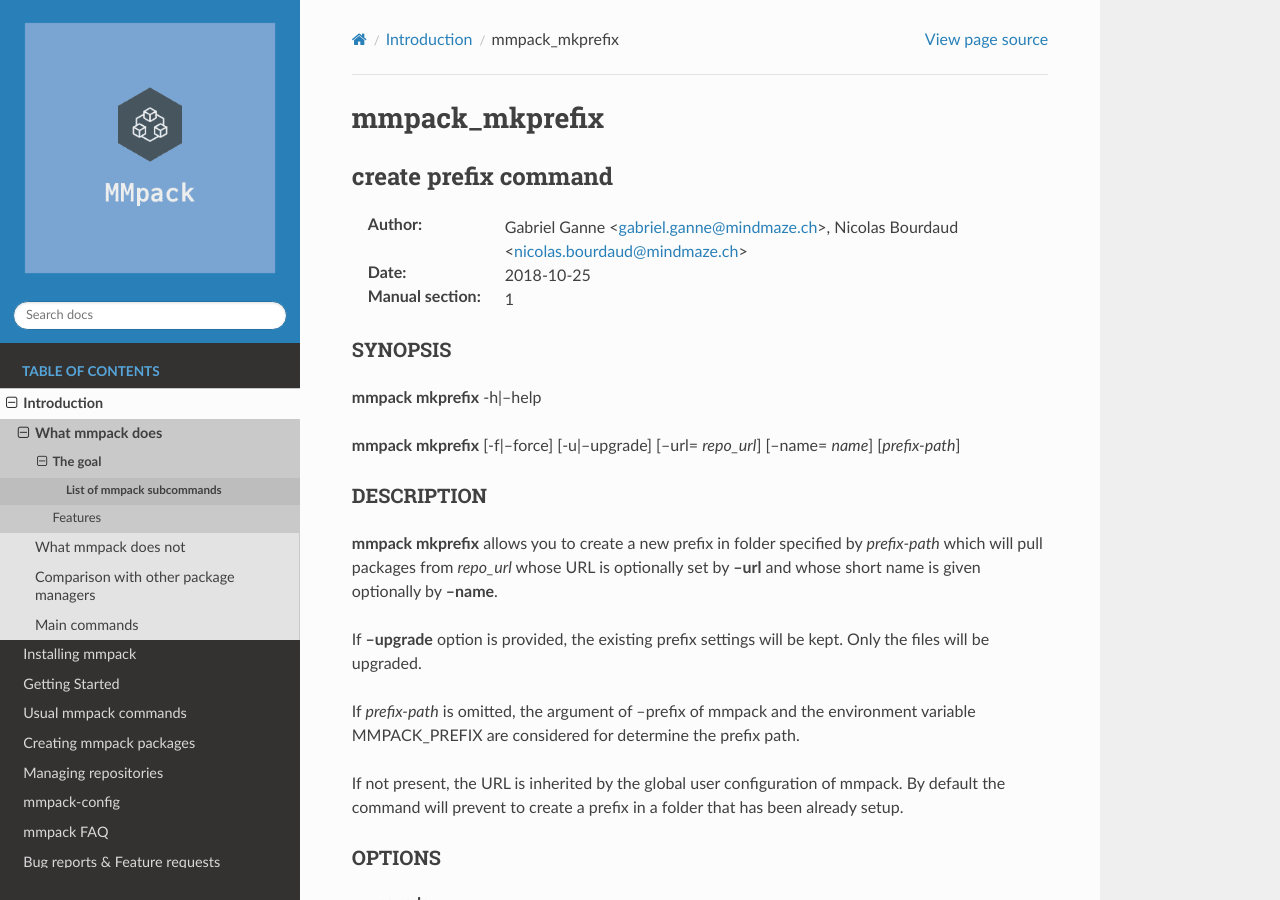
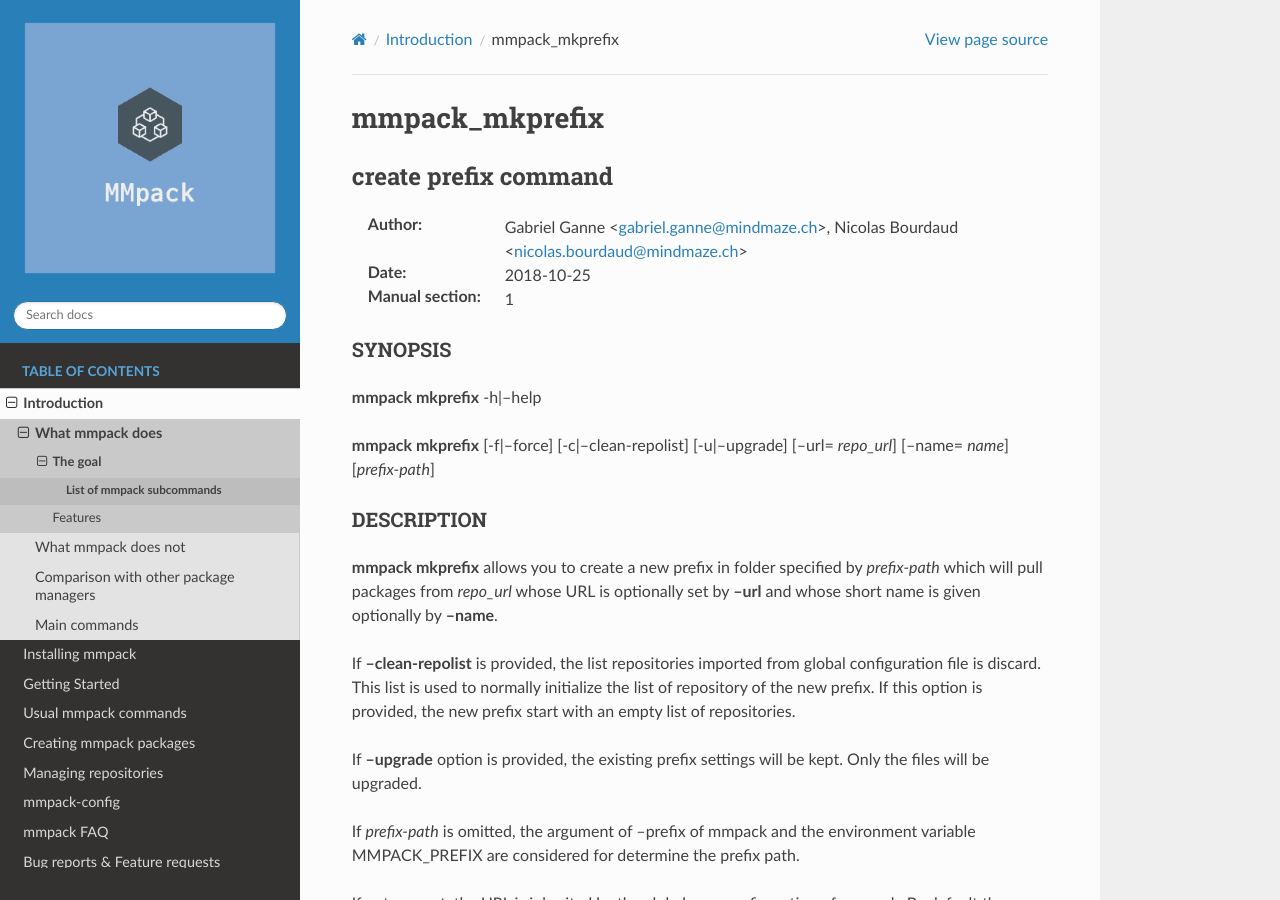
Before and after one commit to mmlabs-mindmaze/mmpack, a Sphinx documentation site: the page built from docs/man/1/mmpack_mkprefix.rst, in a window 1280 px wide and 900 px high. Built offline with Sphinx 7.4.7 and the Read the Docs theme 2.0.0, drawn with Linux system fonts in a browser that asks for light colours.

Commit message:
mmpack: add --clean-repolist to mkprefix cmd
Change-Id: Id14c47da2abc172ceca74b978f4b05606f190ccf

```diff
--- a/docs/man/1/mmpack_mkprefix.rst
+++ b/docs/man/1/mmpack_mkprefix.rst
@@ -16,7 +16,7 @@
 
 **mmpack mkprefix** -h|--help
 
-**mmpack mkprefix** [-f|--force] [-u|--upgrade] [--url= *repo_url*] [--name= *name*] [*prefix-path*]
+**mmpack mkprefix** [-f|--force] [-c|--clean-repolist] [-u|--upgrade] [--url= *repo_url*] [--name= *name*] [*prefix-path*]
 
 DESCRIPTION
 ===========
@@ -24,6 +24,11 @@
 *prefix-path* which will pull packages from *repo_url* whose URL is
 optionally set by **--url** and whose short name is given optionally by
 **--name**.
+
+If **--clean-repolist** is provided, the list repositories imported from global
+configuration file is discard. This list is used to normally initialize the
+list of repository of the new prefix. If this option is provided, the new
+prefix start with an empty list of repositories.
 
 If **--upgrade** option is provided, the existing prefix settings will be kept.
 Only the files will be upgraded.
```
Also changed, not shown: 1 other file.
